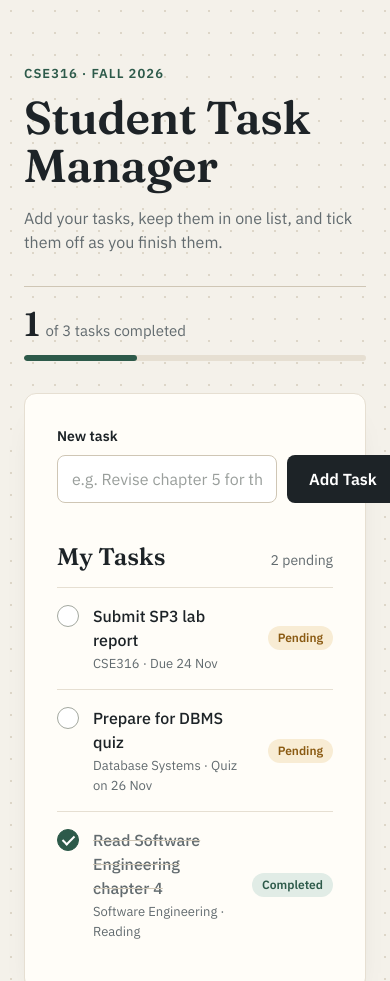
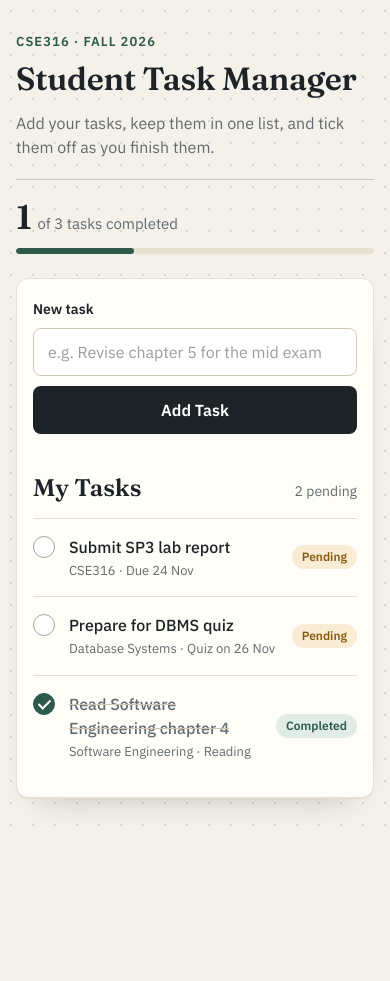
Before and after one commit to iammominul/student-task-manager, a plain HTML site: page index.html in a window 390 px wide. Shown: the top 981 px of the page. After the commit the page ends 844 px from the top, so only its background shows below. Drawn offline with Linux system fonts and the light colour scheme.

Commit message:
Make the layout responsive for desktop and mobile
Use a two-column Flexbox layout on desktop, Flexbox for the input
and button, and media queries at 760px and 420px that stack the
columns and then the input and button on small screens.

```diff
--- a/style.css
+++ b/style.css
@@ -34,16 +34,27 @@ body {
 
 /* ---------- Page layout ---------- */
 .page {
-  max-width: 680px;
+  width: 100%;
+  max-width: 1000px;
   margin: 0 auto;
   padding: 64px 24px;
 }
 
+/* Desktop: two columns side by side */
+.layout {
+  display: flex;
+  align-items: flex-start;
+  gap: 48px;
+}
+
 .intro {
-  margin-bottom: 32px;
+  flex: 0 0 300px;      /* fixed-width left column */
+  padding-top: 8px;
 }
 
 .board {
+  flex: 1;              /* right column takes the remaining space */
+  min-width: 0;
   padding: 32px;
   background-color: var(--card);
   border: 1px solid var(--line);
@@ -124,6 +135,7 @@ h1 {
 
 .add-row input {
   flex: 1;              /* input takes the remaining space */
+  min-width: 0;         /* allows the input to shrink on narrow screens */
   height: 48px;
   padding: 0 14px;
   font: inherit;
@@ -300,3 +312,60 @@ h2 {
   color: var(--accent);
   background-color: var(--accent-soft);
 }
+
+/* ---------- Media query 1: tablets and phones (760px or less) ---------- */
+@media (max-width: 760px) {
+  .page {
+    padding: 32px 16px;
+  }
+
+  /* Stack the two columns */
+  .layout {
+    flex-direction: column;
+    gap: 24px;
+  }
+
+  .intro {
+    flex: none;
+    width: 100%;
+    padding-top: 0;
+  }
+
+  h1 {
+    font-size: 36px;
+  }
+
+  .description {
+    margin-bottom: 20px;
+  }
+
+  .board {
+    width: 100%;
+    padding: 20px 16px;
+  }
+}
+
+/* ---------- Media query 2: small phones (420px or less) ---------- */
+@media (max-width: 420px) {
+  h1 {
+    font-size: 32px;
+  }
+
+  /* Stack the input and button */
+  .add-row {
+    flex-direction: column;
+  }
+
+  .add-row input {
+    flex: none;         /* keep the 48px height when stacked */
+    width: 100%;
+  }
+
+  .btn {
+    width: 100%;
+  }
+
+  .task-list li {
+    gap: 10px;
+  }
+}
```
